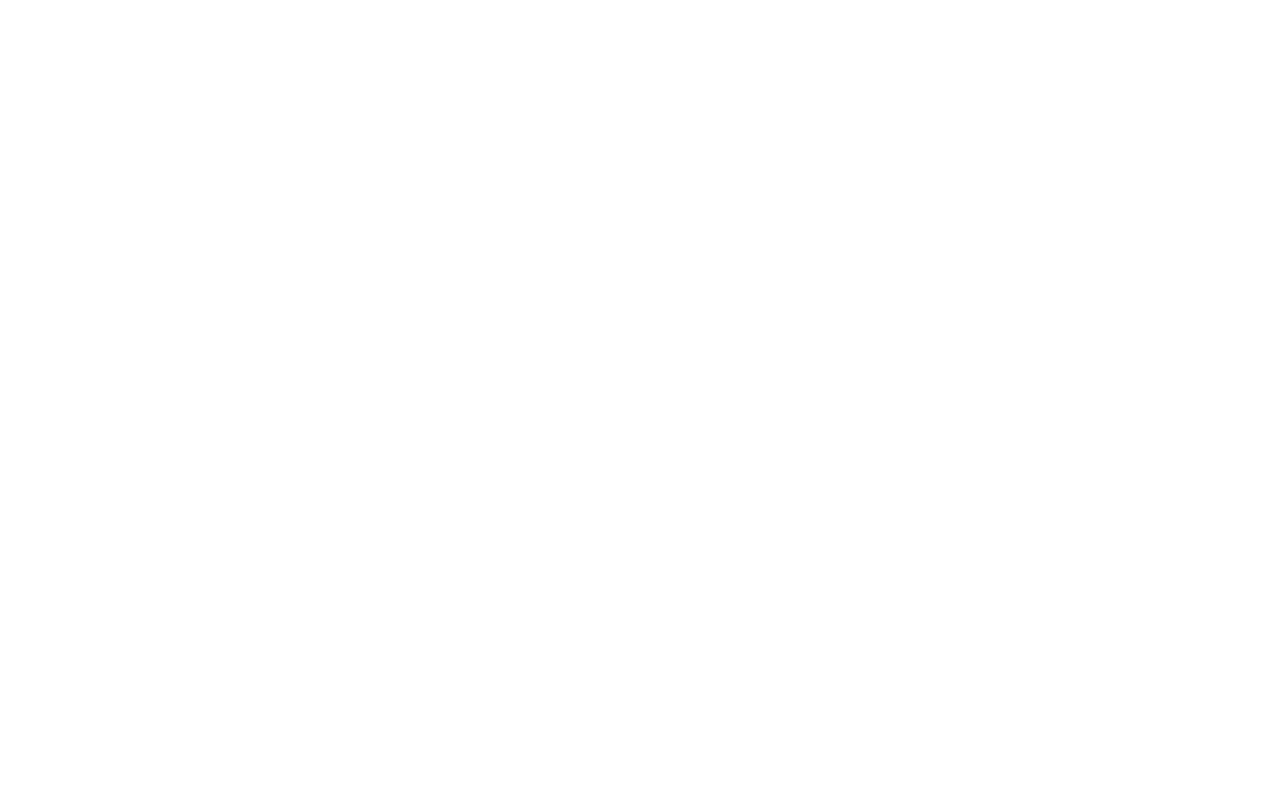
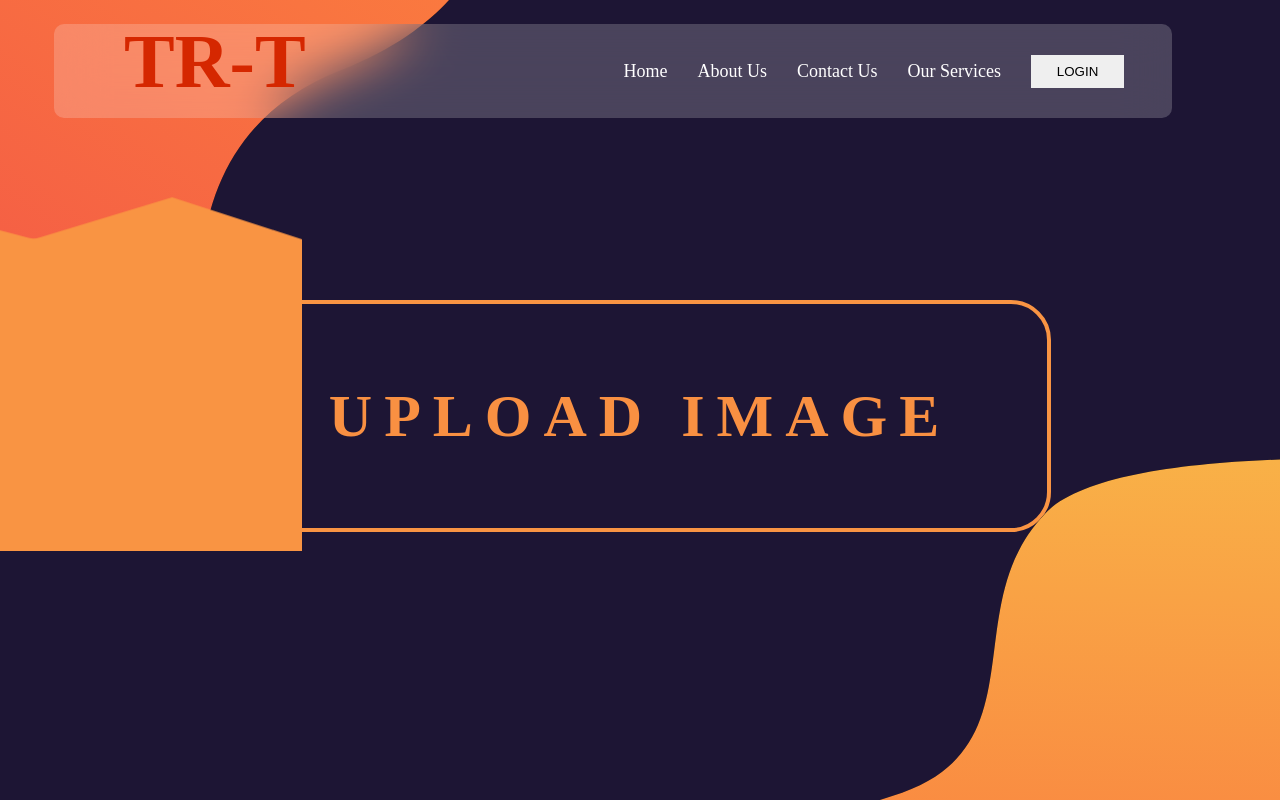
Before and after one commit to aarushsaboo/ThirdEye, a React (Create React App) app in the folder she-builds-ai/: page /uploadfiles in a window 1280 px wide. Before the commit this address had no page. Shown: the top 800 px of the page. Built offline with nearby package versions, Linux system fonts and the light colour scheme.

Commit message:
Added upload-files page, modified login page slightly

```diff
--- a/she-builds-ai/src/App.js
+++ b/she-builds-ai/src/App.js
@@ -2,6 +2,8 @@
 import { BrowserRouter as Router, Route, Routes } from "react-router-dom"
 import LandingPage from './pages/Landing/Landing';
 import LoginPage from './pages/Login/Login';
+import UploadFiles from './pages/UploadFiles/UploadFiles';
+import Dashboard from './pages/Dashboard/Dashboard';
 
 function App() {
   return (
@@ -10,6 +12,8 @@
         <Routes>
           <Route path="/login" element={<LoginPage />} />
           <Route path="/" element={<LandingPage />} />
+          <Route path="/uploadfiles" element={<UploadFiles />}></Route>
+          <Route path="/dashboard" element={<Dashboard />}></Route>
         </Routes>
       </Router>
     </div>
--- a/she-builds-ai/src/pages/Login/Login.module.css
+++ b/she-builds-ai/src/pages/Login/Login.module.css
@@ -37,14 +37,15 @@
   .input {
     width: 100%;
     padding: 10px;
-    margin: 10px 0;
+    margin: 8px 0;
     border: 1px solid #ccc;
     border-radius: 4px;
   }
 
   .loginButton {
     padding: 10px 20px;
-    background-color: #2f1b63;
+    /* background-color: #2f1b63; */
+    background: linear-gradient(90deg, #F9AF47 0%, #F56244 46.5%, #F35646 100%);
     color: #fff;
     border: none;
     border-radius: 4px;
@@ -64,10 +65,21 @@
     text-decoration: underline;
     font-weight: bold;
     cursor: pointer;
-    padding: 0;
+    padding-left: 4px;
   }
 
   .signupForm {
     opacity: 0;
     transform: translateY(20px);
   }
+
+  /* h2 styles */
+  .loginForm h2{
+    color: #1C1431;
+text-align: center;
+font-family: "Florensa Demo";
+font-size: 33px;
+font-style: normal;
+font-weight: 400;
+line-height: 37.95px; /* 115% */
+  }
--- /dev/null
+++ b/she-builds-ai/src/pages/UploadFiles/UploadFiles.js
@@ -0,0 +1,33 @@
+import styles from './UploadFiles.module.css';
+import Navbar from '../../components/Navbar/Navbar';
+import SvgContainer from './components/SvgContainer';
+
+const UploadFiles = () => {
+  return (
+    <div className={styles.uploadFiles}>
+      <Navbar />
+      <SvgContainer />
+      <div className={styles.fileContainer}>
+        <div className={styles.uploadContainer}>
+          <label htmlFor="photos" className={styles.uploadLabel}>
+            <span className={styles.uploadText}>UPLOAD IMAGE</span>
+            <input
+              id="photos"
+              type="file"
+              multiple
+              //   onChange={handlePhotoUpload}
+              className={styles.uploadInput}
+            />
+          </label>
+        </div>
+
+        <img
+          src="/images/uploadfiles/waves-mask-uploadfiles.svg"
+          className={styles.waveImage}
+        ></img>
+      </div>
+    </div>
+  )
+};
+
+export default UploadFiles;
--- /dev/null
+++ b/she-builds-ai/src/pages/UploadFiles/UploadFiles.module.css
@@ -0,0 +1,73 @@
+.uploadFiles{
+ background: #1D1534;
+  height: 112vh;
+  width: 100vw;
+}
+
+.photosLabel {
+  display: block;
+  font-weight: 600;
+  margin-bottom: 8px;
+  font-family: "Florensa Demo";
+
+}
+
+.fileContainer{
+  display: flex;
+  flex-direction: column;
+  justify-content: center;
+  align-items: center;
+  padding-top: 300px;
+}
+
+/* upload container */
+.uploadContainer {
+  border-radius: 40px;
+border: 4px solid #F99443;
+display: inline-flex;
+
+justify-content: center;
+align-items: center;
+gap: 32px;
+}
+
+.uploadLabel {
+  display: flex;
+  flex-direction: column;
+  align-items: center;
+}
+
+.uploadText {
+  color: #F99042;
+text-align: center;
+font-family: Poppins;
+font-size: 60px;
+font-style: normal;
+font-weight: 600;
+line-height: 64px; /* 106.667% */
+letter-spacing: 12px;
+text-transform: uppercase;
+margin: 80px 96px;
+}
+
+/* file input */
+.uploadInput {
+  display: none;
+}
+
+
+/* animation image */
+.waveImage {
+  animation: wave-animation 5s infinite linear;
+  position: absolute;
+  z-index: 1000;
+}
+
+@keyframes wave-animation {
+  0% {
+    transform: translateX(-100%) translateY(0);
+  }
+  100% {
+    transform: translateX(100%) translateY(-100%);
+  }
+}
--- /dev/null
+++ b/she-builds-ai/src/pages/UploadFiles/components/SvgContainer.js
@@ -0,0 +1,71 @@
+import styles from './SvgContainer.module.css';
+
+const SvgContainer = () => {
+  return (
+    <div className={styles.svgContainer}>
+      <svg
+        xmlns="http://www.w3.org/2000/svg"
+        width="490"
+        height="999"
+        viewBox="0 0 490 999"
+        fill="none"
+      >
+        <path
+          d="M-109.706 912.505C-157.855 1013.42 -266.469 1004.95 -314.757 988.11L-1052.96 763.744L-501.948 -1049.21L-223.89 -1026.61C-174.395 -1013.73 -79.4428 -960.323 -95.5905 -849.684C-115.775 -711.386 -44.6854 -693.683 5.82993 -656.209C56.3453 -618.736 461.225 -393.104 476.202 -262.822C490.824 -135.637 355.929 -62.4009 436.897 54.5931C501.672 148.188 491.433 216.621 484.114 240.702C476.795 264.783 447.222 327.339 341.32 369.06C208.943 421.211 190.274 536.549 200.884 663.387C211.493 790.226 145.048 805.163 82.2237 808.189C19.3993 811.215 -49.5186 786.365 -109.706 912.505Z"
+          fill="black"
+        />
+        <path
+          d="M-109.706 912.505C-157.855 1013.42 -266.469 1004.95 -314.757 988.11L-1052.96 763.744L-501.948 -1049.21L-223.89 -1026.61C-174.395 -1013.73 -79.4428 -960.323 -95.5905 -849.684C-115.775 -711.386 -44.6854 -693.683 5.82993 -656.209C56.3453 -618.736 461.225 -393.104 476.202 -262.822C490.824 -135.637 355.929 -62.4009 436.897 54.5931C501.672 148.188 491.433 216.621 484.114 240.702C476.795 264.783 447.222 327.339 341.32 369.06C208.943 421.211 190.274 536.549 200.884 663.387C211.493 790.226 145.048 805.163 82.2237 808.189C19.3993 811.215 -49.5186 786.365 -109.706 912.505Z"
+          fill="url(#paint0_linear_462_123)"
+        />
+        <defs>
+          <linearGradient
+            id="paint0_linear_462_123"
+            x1="-988.257"
+            y1="783.539"
+            x2="377.513"
+            y2="-1201.58"
+            gradientUnits="userSpaceOnUse"
+          >
+            <stop stop-color="#ED374D" />
+            <stop offset="0.505208" stop-color="#FA793F" />
+            <stop offset="1" stop-color="#F7F651" />
+          </linearGradient>
+        </defs>
+      </svg>
+
+      <svg
+        xmlns="http://www.w3.org/2000/svg"
+        width="568"
+        height="708"
+        viewBox="0 0 568 708"
+        fill="none"
+      >
+        <path
+          d="M203.442 1527.14C190.136 1638.64 303.165 1697.55 361.343 1713.06L1230.65 1977.27L1781.66 164.32L1491.74 14.2897C1434.76 -5.19434 1308.08 -19.1486 1257.08 80.8999C1193.34 205.96 1112 177.332 1039.11 177.299C966.219 177.266 427.289 116.043 333.475 213.26C241.891 308.166 331.531 449.645 180.209 496.038C59.1525 533.153 27.8628 595.187 20.5437 619.269C13.2246 643.35 4.70263 712.304 84.6324 810.506C184.545 933.257 133.211 1038.67 45.8229 1135.72C-41.5649 1232.77 15.394 1285.22 75.9734 1325.75C136.553 1366.28 220.075 1387.76 203.442 1527.14Z"
+          fill="black"
+        />
+        <path
+          d="M203.442 1527.14C190.136 1638.64 303.165 1697.55 361.343 1713.06L1230.65 1977.27L1781.66 164.32L1491.74 14.2897C1434.76 -5.19434 1308.08 -19.1486 1257.08 80.8999C1193.34 205.96 1112 177.332 1039.11 177.299C966.219 177.266 427.289 116.043 333.475 213.26C241.891 308.166 331.531 449.645 180.209 496.038C59.1525 533.153 27.8628 595.187 20.5437 619.269C13.2246 643.35 4.70263 712.304 84.6324 810.506C184.545 933.257 133.211 1038.67 45.8229 1135.72C-41.5649 1232.77 15.394 1285.22 75.9734 1325.75C136.553 1366.28 220.075 1387.76 203.442 1527.14Z"
+          fill="url(#paint0_linear_462_124)"
+        />
+        <defs>
+          <linearGradient
+            id="paint0_linear_462_124"
+            x1="1154.37"
+            y1="1954.22"
+            x2="1231.47"
+            y2="-485.536"
+            gradientUnits="userSpaceOnUse"
+          >
+            <stop stop-color="#ED374D" />
+            <stop offset="0.505208" stop-color="#FA793F" />
+            <stop offset="1" stop-color="#F7F651" />
+          </linearGradient>
+        </defs>
+      </svg>
+    </div>
+  )
+};
+
+export default SvgContainer;
--- /dev/null
+++ b/she-builds-ai/src/pages/UploadFiles/components/SvgContainer.module.css
@@ -0,0 +1,20 @@
+.svgContainer{
+    position: relative;
+    z-index: 3;
+}
+
+
+.svgContainer svg:nth-of-type(1){
+    position: absolute;
+    left: 0;
+    top: -299px;
+
+}
+
+
+.svgContainer svg:nth-of-type(2){
+    position: absolute;
+    right: 0;
+    top: 300px;
+
+}
```
Also changed, not shown: she-builds-ai/public/images/uploadfiles/waves-mask-uploadfiles.svg (added), she-builds-ai/src/pages/Dashboard/Dashboard.js (added), she-builds-ai/src/pages/Dashboard/Dashboard.module.css (added).
